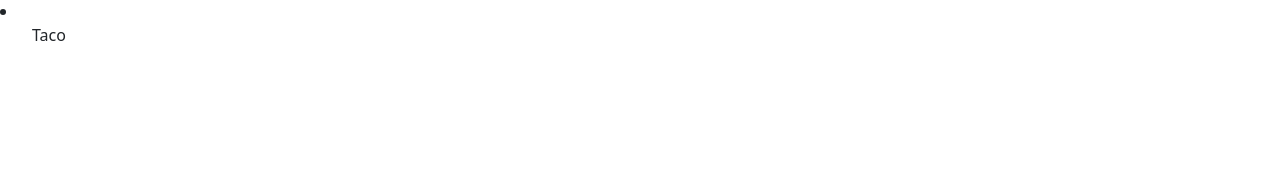
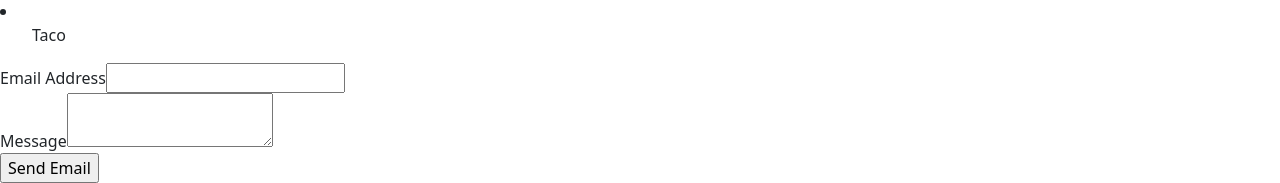
Before and after one commit to bklcross/beach_west_dental, a React (Create React App) app: page / in a window 1280 px wide. Shown: the part 1160-1343 px from the top of the page. Before the commit the page ends 1223 px from the top, so only its background shows below. Built offline with nearby package versions, Linux system fonts and the light colour scheme.

Commit message:
sends test message

```diff
--- a/src/App.js
+++ b/src/App.js
@@ -1,6 +1,7 @@
 import Nav from "./components/Nav";
 import Card from "./components/Card";
 import Footer from "./components/Footer";
+import Form from "./components/Form";
 
 export default function App() {
   return (
@@ -8,6 +9,7 @@ export default function App() {
       <Nav />
       <Card />
       <Footer />
+      <Form />
 
     </div>
   );
--- a/src/components/Card.jsx
+++ b/src/components/Card.jsx
@@ -1,11 +1,11 @@
 export default function Card() {
     return (
-        <div class="card">
-        <img class="card-img-top" src="..." alt="Card image cap"/>
-        <div class="card-body">
-          <h5 class="card-title">Card title</h5>
-          <p class="card-text">Some quick example text to build on the card title and make up the bulk of the card's content.</p>
-          <a href="#" class="btn btn-primary">Go somewhere</a>
+        <div className="card">
+        <img className="card-img-top" src="..." alt="Card image cap"/>
+        <div className="card-body">
+          <h5 className="card-title">Card title</h5>
+          <p className="card-text">Some quick example text to build on the card title and make up the bulk of the card's content.</p>
+          <a href="#" className="btn btn-primary">Go somewhere</a>
         </div>
       </div>
     )
--- a/src/components/Form.jsx
+++ b/src/components/Form.jsx
@@ -1,25 +1,62 @@
 import {Email} from '../utils/smtp';
+//import React, {useState} from 'react';
 
 export default function Form () {
+    /*
+    const [name, setName] = useState(null);
+    const [email, setEmail] = useState(null);
+    const [number, setNumber] = useState(null);
+    const [date, setDate] = useState(null);
+    const [time, setTime] = useState(null);
+    */
+
     const sendEmail = () => {
+        console.log("hello");
         Email.send({
-        Host: "smtp.gmail.com",
-        Username : "<sender’s email address>",
-        Password : "<email password>",
-        To : '<recipient’s email address>',
-        From : "<sender’s email address>",
-        Subject : "<email subject>",
-        Body : "<email body>",
+        Host: "smtp.mailtrap.io",
+        Username : "1392670e3c9778",
+        Password : "0782c03f075f82",
+        To : 'dimitri.matevossian@gmail.com',
+        From : "testsender@gmail.com",
+        Subject : "test subject",
+        Body : "test body",
         }).then(
             message => alert("mail sent successfully")
         );
     }
 
+    /*
+    const handleSubmit = (event) => {
+
+    }
+    */
+
+    /*
+    const getData = (value) => {
+        setData(value.target.value);
+    }
+    */
+
     // states/hooks
     return (
         <body>
             <form method="post">
-                <input type="button" value="Send Email" onClick={(e) =>sendEmail()}/>
+                <label htmlFor="email">
+                    Email Address
+                </label>
+                <input
+                    id="email"
+                    type="email"
+                    name="email"
+                /> <br />
+                <label htmlFor="message">
+                    Message
+                </label>
+                <textarea
+                    id="message"
+                    name="message"
+                /> <br />
+                <input type="button" value="Send Email" onClick={(e) => sendEmail()}/>
             </form>
         </body>
     )
```
